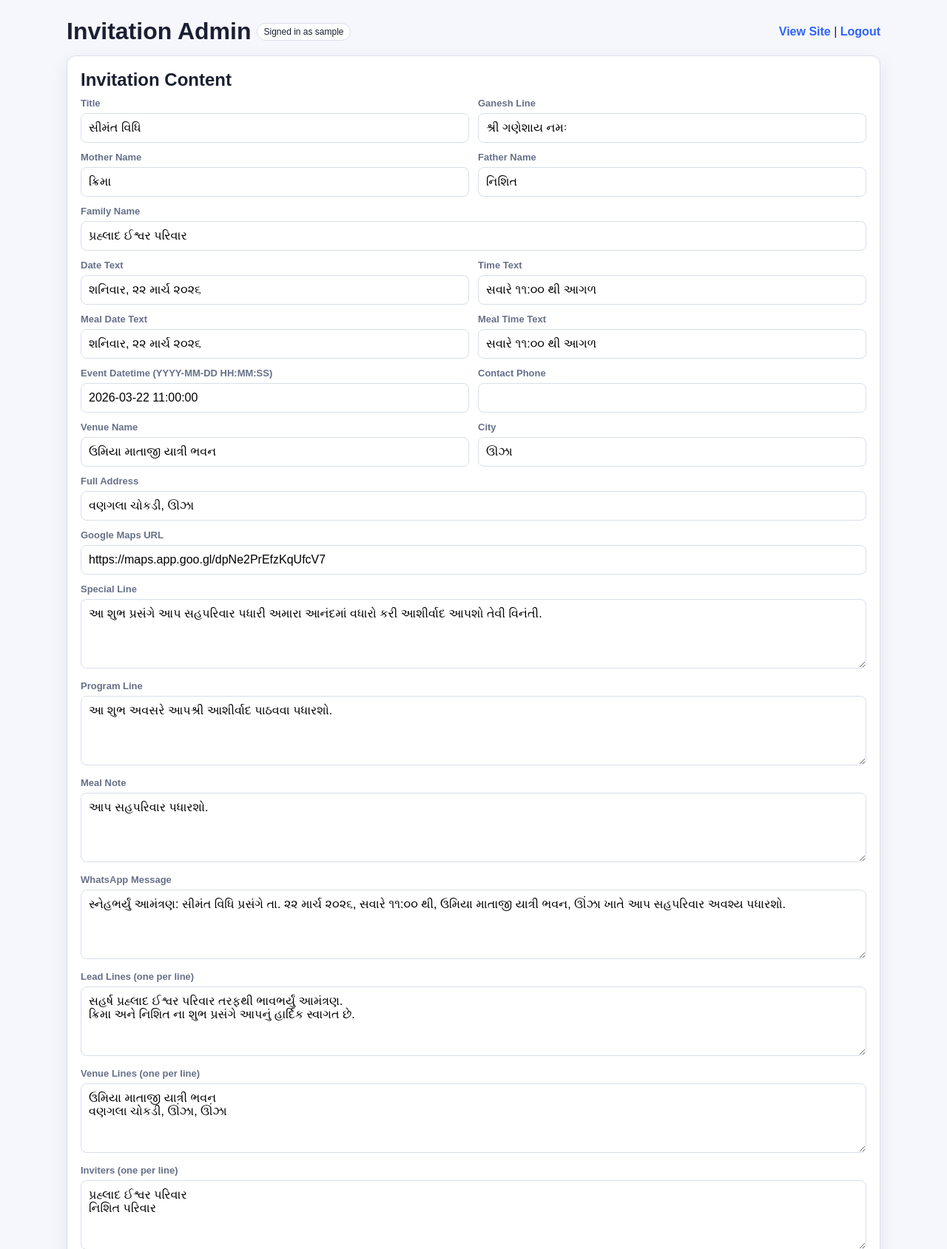
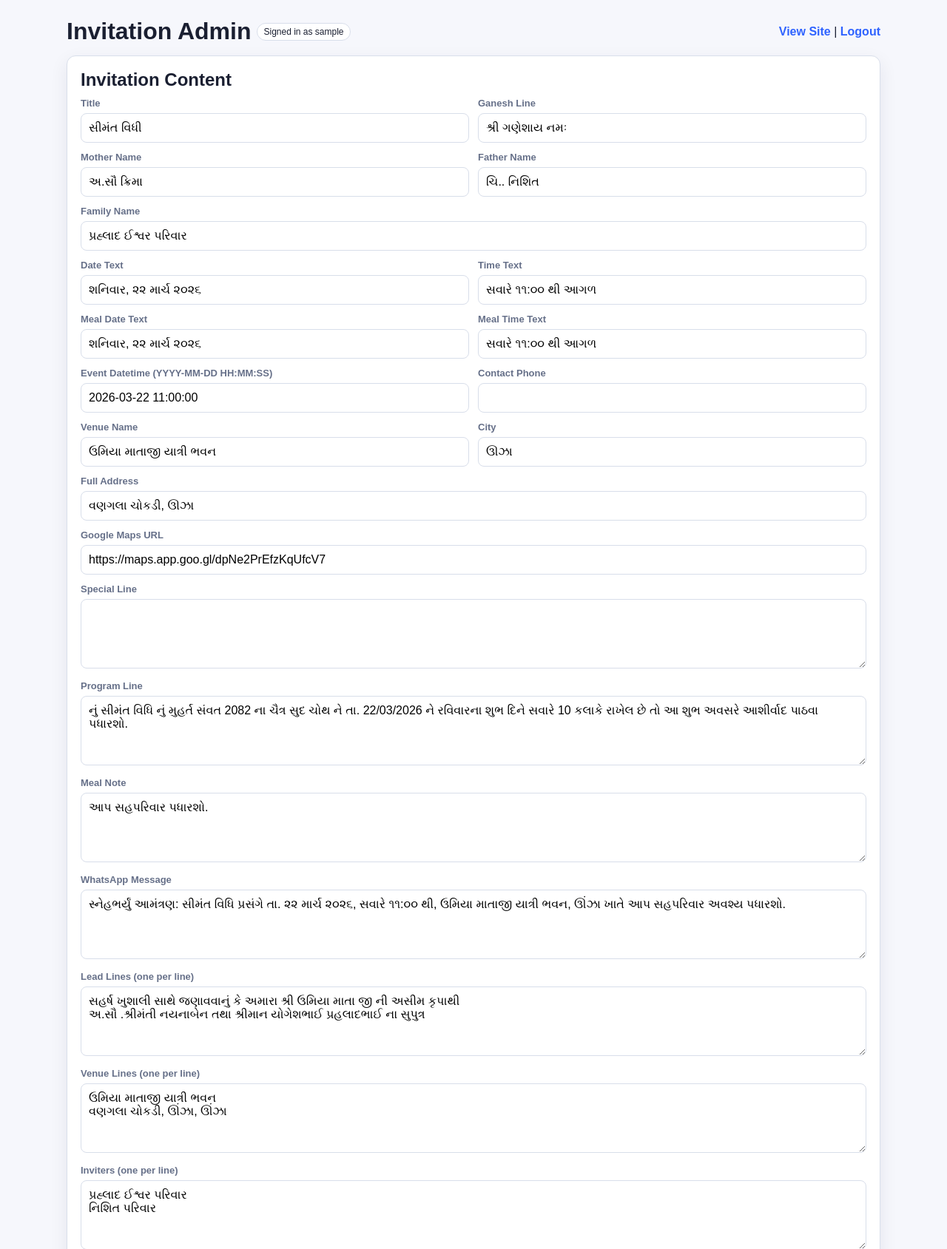
Before and after one commit to buildwebproject/baby-shower, a PHP site: page /admin/index.php in a window 1280 px wide. Shown: the top 1689 px of the page at 74% size. Run offline with PHP 8.4, Linux system fonts and the light colour scheme; the visitor is signed in with stand-in values (Sample User, id 1).

Commit message:
added updated code

```diff
--- a/data.php
+++ b/data.php
@@ -6,18 +6,18 @@ return [
     'ganesh_line' => 'શ્રી ગણેશાય નમઃ',
     'ganesh_image' => 'assets/images/ganesha.png',
     'door_center_image' => 'assets/images/krishna and radha.png',
-    'title' => 'સીમંત વિધિ ',
+    'title' => 'સીમંત વિધી',
 
-    'mother_name' => 'ક્રિમા',
-    'father_name' => 'નિશિત',
+    'mother_name' => 'અ.સૌ ક્રિમા',
+    'father_name' => 'ચિ.. નિશિત',
     'family_name' => 'પ્રહ્લાદ ઈશ્વર પરિવાર',
 
     'lead_lines' => [
-        'સહર્ષ પ્રહ્લાદ ઈશ્વર પરિવાર તરફથી ભાવભર્યું આમંત્રણ.',
-        'ક્રિમા અને નિશિત ના શુભ પ્રસંગે આપનું હાર્દિક સ્વાગત છે.',
+        'સહર્ષ ખુશાલી સાથે જણાવવાનું કે અમારા શ્રી ઉમિયા માતા જી ની અસીમ કૃપાથી',
+        'અ.સૌ .શ્રીમંતી નયનાબેન તથા શ્રીમાન યોગેશભાઈ પ્રહલાદભાઈ ના સુપુત્ર',
     ],
-    'special_line' => 'આ શુભ પ્રસંગે આપ સહપરિવાર પધારી અમારા આનંદમાં વધારો કરી આશીર્વાદ આપશો તેવી વિનંતી.',
-    'program_line' => 'આ શુભ અવસરે આપશ્રી આશીર્વાદ પાઠવવા પધારશો.',
+    'special_line' => '',
+    'program_line' => 'નું સીમંત વિધિ નું મુહર્ત સંવત 2082 ના ચૈત્ર સુદ ચોથ ને તા. 22/03/2026 ને રવિવારના શુભ દિને સવારે 10 કલાકે રાખેલ છે તો આ શુભ અવસરે આશીર્વાદ પાઠવા પધારશો.  ',
 
     'date_text' => 'શનિવાર, ૨૨ માર્ચ ૨૦૨૬',
     'time_text' => 'સવારે ૧૧:૦૦ થી આગળ',
```
